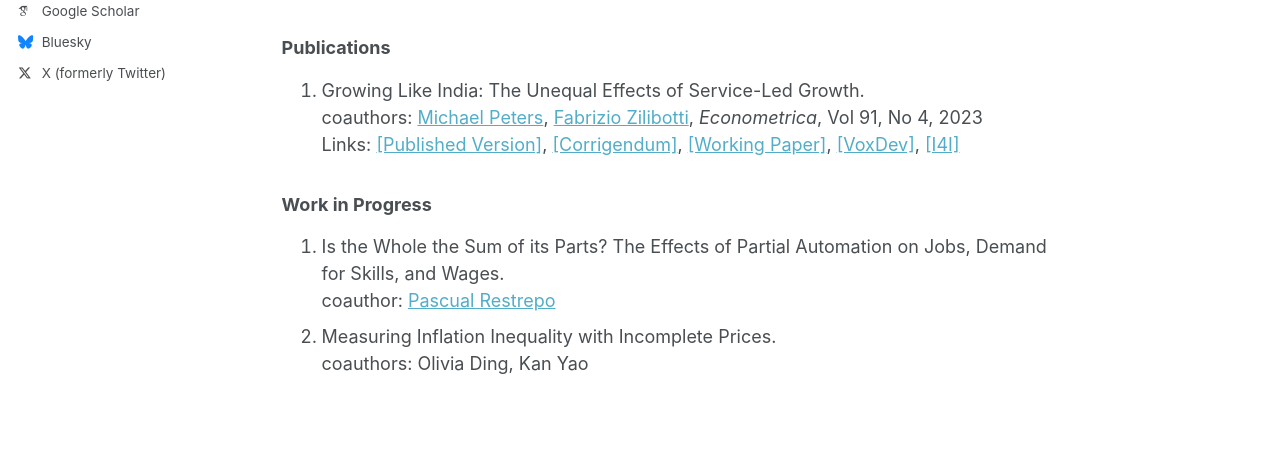
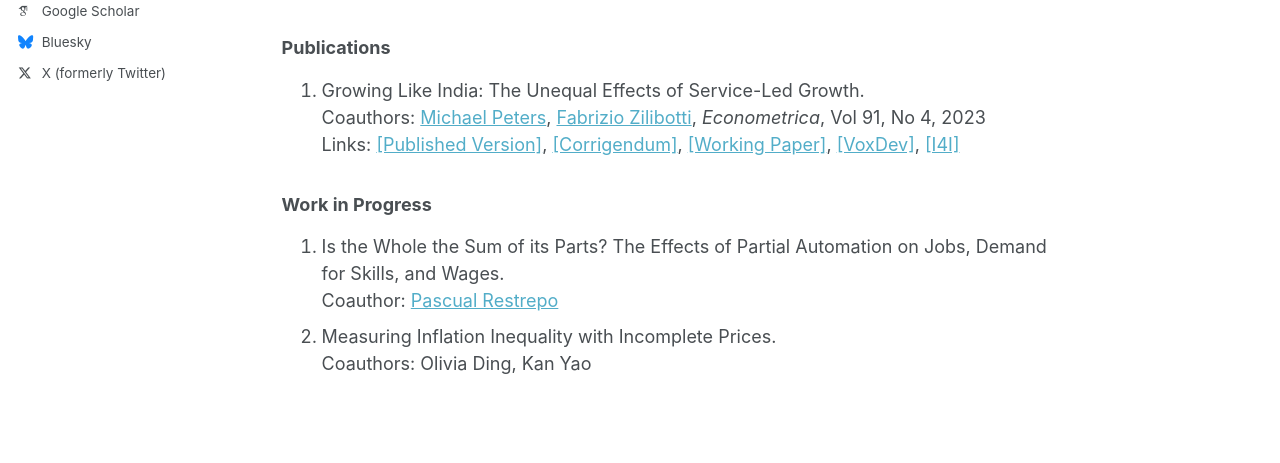
Before and after one commit to tianyufan-econ/tianyufan-econ.github.io, a Jekyll site: the page built from _pages/about.md, in a window 1280 px wide and 1121 px high. Shown: the part 408-871 px from the top of the window. Built offline with Jekyll 4.4.1, drawn with Linux system fonts in a browser that asks for light colours; some web fonts are replaced.

```diff
--- a/_pages/about.md
+++ b/_pages/about.md
@@ -19,12 +19,12 @@ Contact me at <span style="color: darkorange;">tianyu.fan@yale.edu</span>. Here
 ### Publications
 
 1. Growing Like India: The Unequal Effects of Service-Led Growth.
-   coauthors: [Michael Peters](https://mipeters.weebly.com), [Fabrizio Zilibotti](https://campuspress.yale.edu/zilibotti/), *Econometrica*, Vol 91, No 4, 2023
+   Coauthors: [Michael Peters](https://mipeters.weebly.com), [Fabrizio Zilibotti](https://campuspress.yale.edu/zilibotti/), *Econometrica*, Vol 91, No 4, 2023
    Links: [[Published Version]](/files/FPZ_UnequalGrowth.pdf), [[Corrigendum]](/files/FPZ_Corrigendum.pdf), [[Working Paper]](/files/FPZ_ECMA_final.pdf), [[VoxDev]](https://voxdev.org/topic/macroeconomics-growth/how-services-drive-growth-emerging-economies-evidence-india), [[I4I]](https://www.ideasforindia.in/topics/macroeconomics/india-s-service-led-economic-growth.html)
 
 ### Work in Progress
 
 1. Is the Whole the Sum of its Parts? The Effects of Partial Automation on Jobs, Demand for Skills, and Wages.
-   coauthor: [Pascual Restrepo](https://campuspress.yale.edu/pascualrestrepo/)
+   Coauthor: [Pascual Restrepo](https://campuspress.yale.edu/pascualrestrepo/)
 2. Measuring Inflation Inequality with Incomplete Prices.
-   coauthors: Olivia Ding, Kan Yao
+   Coauthors: Olivia Ding, Kan Yao
```
